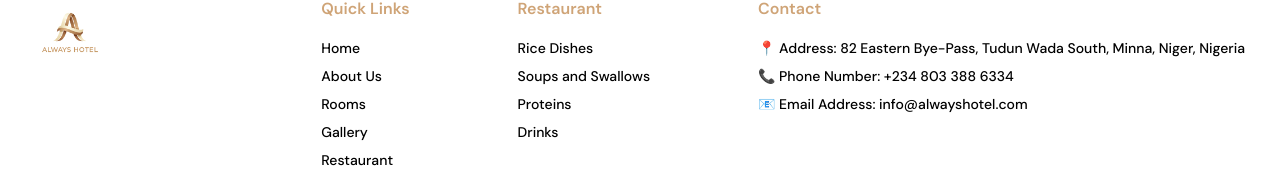
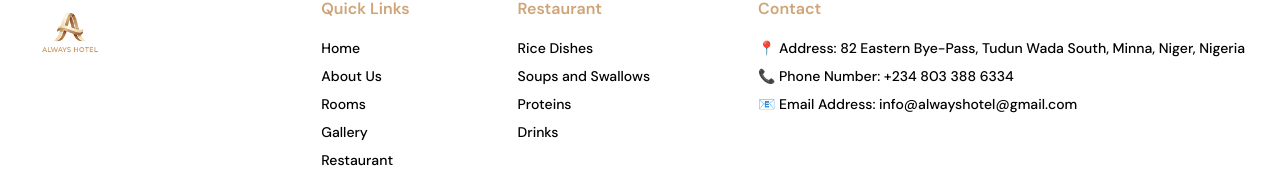
Before and after one commit to devNenye001/Always-Hotel, a React (Vite) app: page /about in a window 1280 px wide. Shown: the part 619-800 px from the top of the page. Built offline with nearby package versions, Linux system fonts and the light colour scheme; a web font is replaced by a local one.

Commit message:
first commit

```diff
--- a/src/components/footer/footer.jsx
+++ b/src/components/footer/footer.jsx
@@ -30,7 +30,7 @@ const footer = () => {
 
         <p> 📍 Address: 82 Eastern Bye-Pass, Tudun Wada South, Minna, Niger, Nigeria</p>
         <p> 📞 Phone Number: +234 803 388 6334</p>
-        <p> 📧  Email Address: info@alwayshotel.com</p>
+        <p> 📧  Email Address: info@alwayshotel@gmail.com</p>
       </div>
       </div>
    </div>
```
